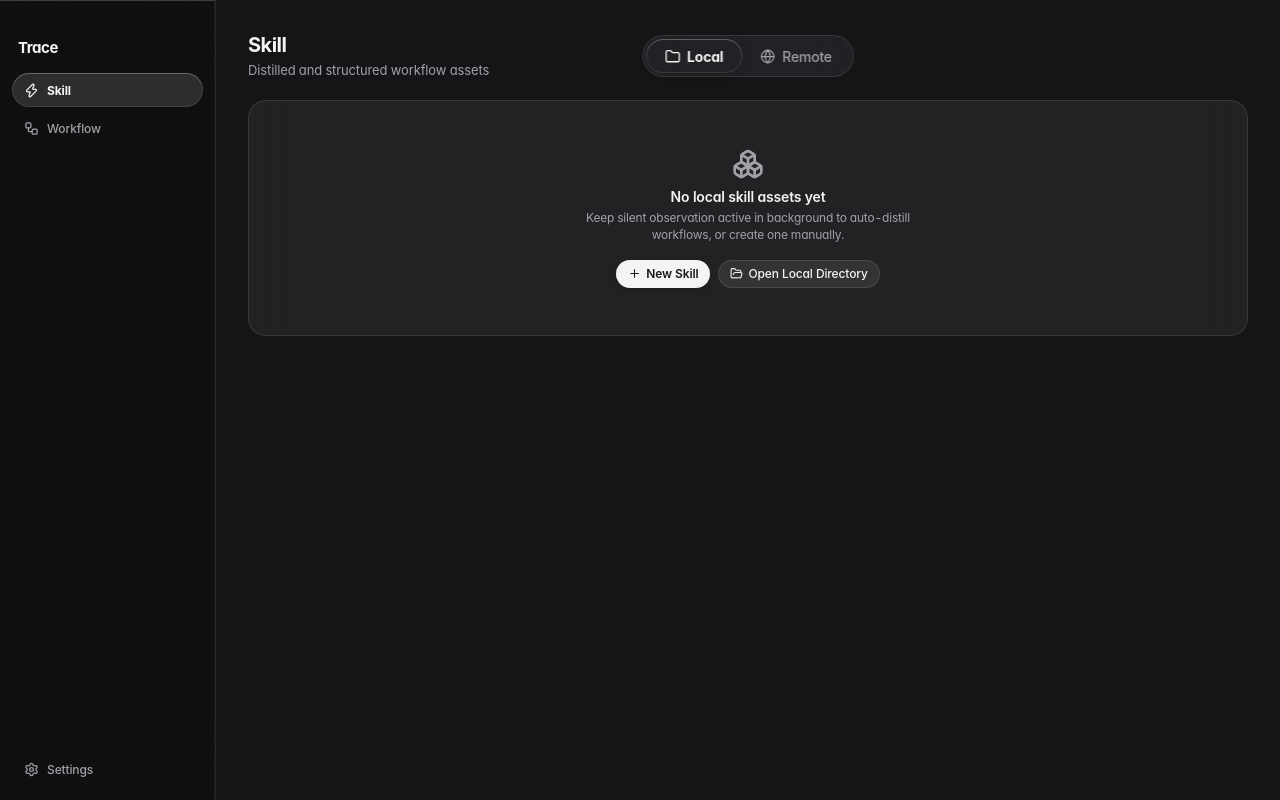
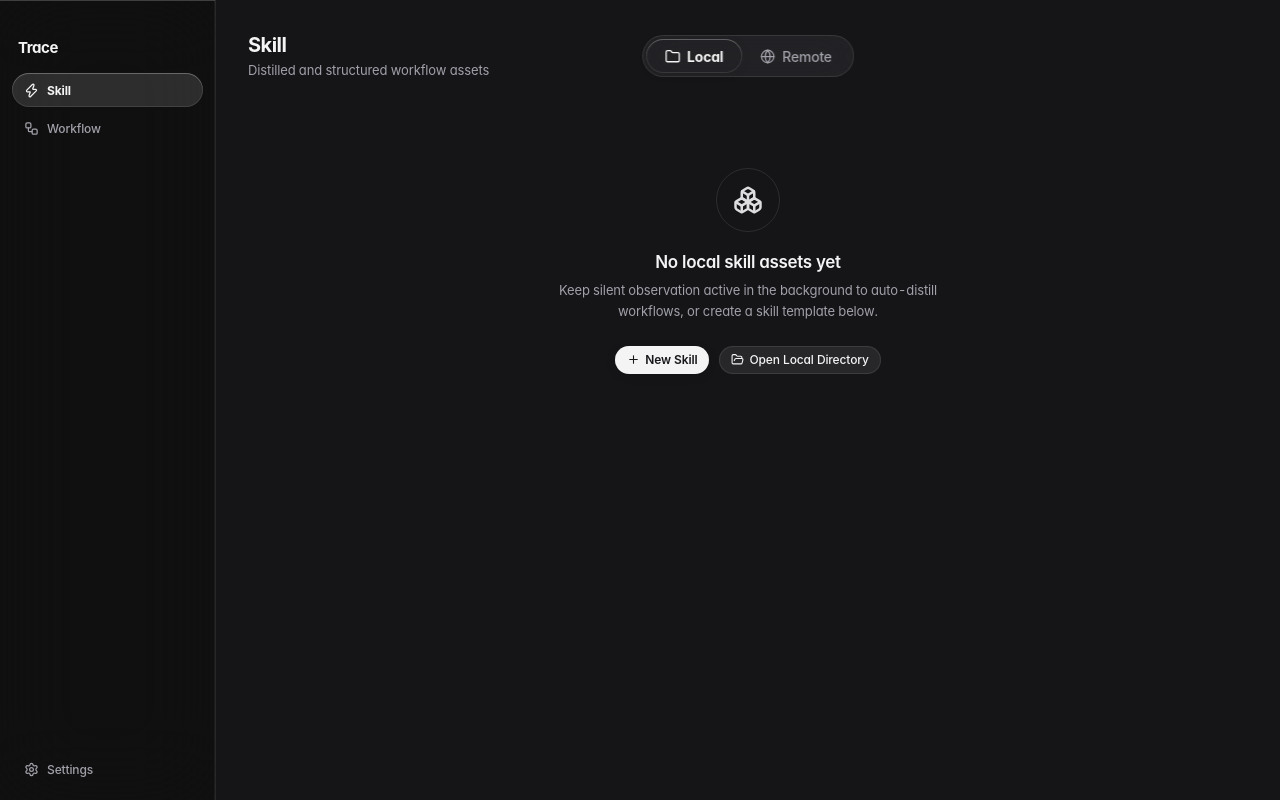
Before and after one commit to overdev-l/workflow-skill, a React (Vite) app in the folder apps/desktop/: page / in a window 1280 px wide. Built offline with nearby package versions, Linux system fonts and the light colour scheme.

Commit message:
refactor(ui): redesign empty states to zero-card layout

```diff
--- a/apps/desktop/src/App.tsx
+++ b/apps/desktop/src/App.tsx
@@ -233,12 +233,14 @@ function WorkflowsOverviewPage({
   onOpenDetail,
   onSaveSkill,
   onDismiss,
+  observing = true,
 }: {
   items: Workflow[]
   savedMap: Record<string, boolean>
   onOpenDetail: (wf: Workflow) => void
   onSaveSkill: (wf: Workflow) => void
   onDismiss: (wfId: string) => void
+  observing?: boolean
 }) {
   const { t } = useI18n()
 
@@ -251,7 +253,8 @@ function WorkflowsOverviewPage({
         </div>
       </header>
 
-      {/* Unified Flat Table Container */}
+      {items.length > 0 ? (
+        /* Unified Flat Table Container */
         <div className="flat-table-wrap stagger-item">
           <div className="flat-rows-list">
             {items.map((wf, idx) => {
@@ -310,16 +313,22 @@ function WorkflowsOverviewPage({
                 </div>
               )
             })}
-
-          {items.length === 0 ? (
-            <div className="clean-empty-state">
-              <Check size={28} className="empty-icon" />
-              <h3>{t.workflows.emptyTitle}</h3>
-              <p>{t.workflows.emptyDesc}</p>
-            </div>
-          ) : null}
-        </div>
-      </div>
+          </div>
+        </div>
+      ) : (
+        /* Zero-Card Clean Empty State */
+        <div className="clean-empty-state stagger-item">
+          <div className="empty-icon-halo">
+            <Sparkles size={28} className="empty-icon-glow" />
+          </div>
+          <h3 className="empty-title">{t.workflows.emptyTitle}</h3>
+          <p className="empty-desc">{t.workflows.emptyDesc}</p>
+          <div className="empty-status-pill font-mono">
+            <span className={`live-pulsing-dot ${observing ? 'is-observing' : 'is-paused'}`} />
+            <span>{observing ? t.workflows.observingLiveHint : t.workflows.observingPausedHint}</span>
+          </div>
+        </div>
+      )}
     </div>
   )
 }
@@ -487,8 +496,9 @@ function SkillsOverviewPage({
 
       {skillTab === 'local' ? (
         <div key="local-tab" className="tab-content-pane">
-          {/* Local Tab: Filter Row: Floating Capsule Search Box & Flat Segmented Tab */}
           {skills.length > 0 ? (
+            <>
+              {/* Filter Toolbar */}
               <div className="filter-toolbar-row stagger-item">
                 <label className="search-capsule-box">
                   <Search size={14} />
@@ -525,9 +535,9 @@ function SkillsOverviewPage({
                   </button>
                 </div>
               </div>
-          ) : null}
 
               {/* Local Skills List Container */}
+              {filteredSkills.length > 0 ? (
                 <div className="flat-table-wrap stagger-item">
                   <div className="flat-rows-list">
                     {filteredSkills.map((sk, idx) => (
@@ -567,19 +577,37 @@ function SkillsOverviewPage({
                         </div>
                       </div>
                     ))}
-
-              {skills.length > 0 && filteredSkills.length === 0 ? (
-                <div className="clean-empty-state">
-                  <Search size={24} className="empty-icon" />
-                  <p>{t.skills.emptySearch}</p>
-                </div>
-              ) : null}
-
-              {skills.length === 0 ? (
-                <div className="clean-empty-state">
-                  <Boxes size={32} className="empty-icon" />
-                  <h3>{t.skills.emptyLocalTitle}</h3>
-                  <p>{t.skills.emptyLocalDesc}</p>
+                  </div>
+                </div>
+              ) : (
+                /* Zero-Card Clean Empty Search State */
+                <div className="clean-empty-state stagger-item">
+                  <div className="empty-icon-halo">
+                    <Search size={26} className="empty-icon-glow" />
+                  </div>
+                  <h3 className="empty-title">{t.skills.emptySearch}</h3>
+                  <p className="empty-desc">{t.skills.emptySearchDesc(query)}</p>
+                  <div className="empty-state-actions">
+                    <button
+                      type="button"
+                      className="btn btn--secondary btn--capsule"
+                      onClick={() => setQuery('')}
+                    >
+                      <X size={13} />
+                      <span>{t.skills.clearSearchBtn}</span>
+                    </button>
+                  </div>
+                </div>
+              )}
+            </>
+          ) : (
+            /* Zero-Card Clean Empty Local Skills State */
+            <div className="clean-empty-state stagger-item">
+              <div className="empty-icon-halo">
+                <Boxes size={30} className="empty-icon-glow" />
+              </div>
+              <h3 className="empty-title">{t.skills.emptyLocalTitle}</h3>
+              <p className="empty-desc">{t.skills.emptyLocalDesc}</p>
               <div className="empty-state-actions">
                 <button type="button" className="btn btn--primary btn--capsule" onClick={onNewSkill}>
                   <Plus size={13} />
@@ -595,40 +623,17 @@ function SkillsOverviewPage({
                 </button>
               </div>
             </div>
-              ) : null}
-            </div>
-          </div>
+          )}
         </div>
       ) : (
         <div key="remote-tab" className="tab-content-pane">
-          {/* Remote Tab: Remote Hub Announcement Banner */}
-          <div className="remote-hub-banner stagger-item">
-            <div className="remote-hub-banner__left">
-              <div className="remote-hub-icon-wrap">
-                <Globe size={18} />
-              </div>
-              <div>
-                <strong className="remote-hub-headline">{t.skills.remoteLibraryNoticeTitle}</strong>
-                <p className="remote-hub-desc">{t.skills.remoteLibraryNoticeDesc}</p>
-              </div>
-            </div>
-            <button
-              type="button"
-              className="btn btn--capsule btn--secondary btn--sm"
-              onClick={() => notify?.(t.skills.remoteComingSoonToast)}
-            >
-              <ExternalLink size={12} />
-              <span>{t.skills.remoteDocsBtn}</span>
-            </button>
-          </div>
-
-          {/* Remote Skills Clean Empty State */}
-          <div className="flat-table-wrap stagger-item">
-            <div className="flat-rows-list">
-              <div className="clean-empty-state">
-                <Globe size={32} className="empty-icon" />
-                <h3>{t.skills.emptyRemoteTitle}</h3>
-                <p>{t.skills.emptyRemoteDesc}</p>
+          {/* Zero-Card Clean Empty Remote Skills State */}
+          <div className="clean-empty-state stagger-item">
+            <div className="empty-icon-halo">
+              <Globe size={30} className="empty-icon-glow" />
+            </div>
+            <h3 className="empty-title">{t.skills.emptyRemoteTitle}</h3>
+            <p className="empty-desc">{t.skills.emptyRemoteDesc}</p>
             <div className="empty-state-actions">
               <button
                 type="button"
@@ -638,8 +643,14 @@ function SkillsOverviewPage({
                 <Sliders size={13} />
                 <span>{t.skills.remoteConfigureBtn}</span>
               </button>
-                </div>
-              </div>
+              <button
+                type="button"
+                className="btn btn--capsule-ghost btn--capsule"
+                onClick={() => notify?.(t.skills.remoteComingSoonToast)}
+              >
+                <ExternalLink size={13} />
+                <span>{t.skills.remoteDocsBtn}</span>
+              </button>
             </div>
           </div>
         </div>
@@ -2416,6 +2427,7 @@ export function App() {
                   setDiscoveries((prev) => prev.filter((i) => i.id !== wfId))
                   setToast(t.workflows.dismissedToast)
                 }}
+                observing={observing}
               />
             ) : null}
           </>
--- a/apps/desktop/src/app.css
+++ b/apps/desktop/src/app.css
@@ -1882,41 +1882,123 @@ pre {
   min-width: 28px;
 }
 
-/* Empty State */
+/* =========================================================================
+   Zero-Card Clean Empty State Design System
+   ========================================================================= */
 .clean-empty-state {
   display: flex;
   flex-direction: column;
   align-items: center;
   justify-content: center;
-  padding: 48px 20px;
+  padding: 68px 24px 80px;
   text-align: center;
-}
-
-.empty-icon {
-  color: var(--color-muted);
-  margin-bottom: 8px;
-}
-
+  background: transparent !important;
+  border: none !important;
+  box-shadow: none !important;
+  width: 100%;
+}
+
+.empty-icon-halo {
+  position: relative;
+  display: flex;
+  align-items: center;
+  justify-content: center;
+  width: 64px;
+  height: 64px;
+  border-radius: 50%;
+  background: var(--color-surface);
+  border: 1px solid var(--glass-border);
+  color: var(--color-primary);
+  margin-bottom: 20px;
+  transition: transform var(--motion-fast) var(--motion-smooth);
+}
+
+.empty-icon-halo::before {
+  content: '';
+  position: absolute;
+  inset: -14px;
+  border-radius: 50%;
+  background: radial-gradient(circle, var(--color-primary-subtle) 0%, transparent 70%);
+  z-index: -1;
+  pointer-events: none;
+}
+
+.empty-icon-glow {
+  color: var(--color-primary);
+  opacity: 0.9;
+}
+
+[data-theme='light'] .empty-icon-halo {
+  background: var(--color-surface);
+  border-color: var(--glass-border);
+  box-shadow: 0 4px 16px rgba(37, 99, 235, 0.08);
+}
+
+.clean-empty-state .empty-title,
 .clean-empty-state h3 {
-  margin: 0 0 4px;
-  font-size: 0.875rem;
+  margin: 0 0 8px;
+  font-size: 1.0625rem;
   font-weight: 600;
-  color: var(--color-ink);
-}
-
+  letter-spacing: -0.02em;
+  color: var(--color-ink);
+}
+
+.clean-empty-state .empty-desc,
 .clean-empty-state p {
   margin: 0;
-  font-size: 0.75rem;
-  color: var(--color-muted);
-  max-width: 380px;
-  line-height: 1.45;
+  font-size: 0.8125rem;
+  color: var(--color-muted);
+  max-width: 440px;
+  line-height: 1.6;
+  letter-spacing: -0.01em;
 }
 
 .empty-state-actions {
   display: flex;
   align-items: center;
+  justify-content: center;
+  gap: 10px;
+  margin-top: 24px;
+}
+
+.empty-status-pill {
+  display: inline-flex;
+  align-items: center;
   gap: 8px;
-  margin-top: 16px;
+  padding: 6px 14px;
+  border-radius: var(--radius-pill);
+  background: var(--color-surface);
+  border: 1px solid var(--glass-border);
+  color: var(--color-muted);
+  font-size: 0.6875rem;
+  margin-top: 24px;
+  letter-spacing: -0.01em;
+}
+
+.live-pulsing-dot {
+  width: 7px;
+  height: 7px;
+  border-radius: 50%;
+  background: var(--color-success);
+  box-shadow: 0 0 8px var(--color-success);
+  animation: liveDotPulse 2s cubic-bezier(0.4, 0, 0.6, 1) infinite;
+}
+
+.live-pulsing-dot.is-paused {
+  background: var(--color-waiting);
+  box-shadow: 0 0 6px var(--color-waiting);
+  animation: none;
+}
+
+@keyframes liveDotPulse {
+  0%, 100% {
+    opacity: 1;
+    transform: scale(1);
+  }
+  50% {
+    opacity: 0.4;
+    transform: scale(0.85);
+  }
 }
 
 /* Floating Capsule Toast */
--- a/apps/desktop/src/i18n.tsx
+++ b/apps/desktop/src/i18n.tsx
@@ -39,8 +39,10 @@ export const translations = {
       confirmCreateBtn: '确认创建',
       createdToast: (name: string) => `已创建“${name}”`,
       emptySearch: '未搜索到匹配的 Skill 资产',
+      emptySearchDesc: (q: string) => `没有找到与 “${q}” 相关的 Skill 资产，尝试更换关键词`,
+      clearSearchBtn: '清除搜索条件',
       emptyLocalTitle: '暂无本地 Skill 资产',
-      emptyLocalDesc: '在后台保持静默观察以自动沉淀高频操作，或点击上方「新建 Skill」创建资产模板。',
+      emptyLocalDesc: '在后台保持静默观察以自动沉淀高频操作，或点击下方「新建 Skill」创建资产模板。',
       openLocalDirBtn: '打开本地存储目录',
       emptyRemoteTitle: '暂无远程 Skill 资产',
       emptyRemoteDesc: '尚未配置远程 Skill 仓库源。后续配置后可一键同步与发现团队自动化资产。',
@@ -72,6 +74,8 @@ export const translations = {
       dismissedToast: '已忽略该工作流',
       emptyTitle: '暂无新发现的工作流模式',
       emptyDesc: 'Trace 正在后台静默观察重复操作，捕获后将自动生成结构化工作流。',
+      observingLiveHint: '静默观察中 · 自动提炼操作流',
+      observingPausedHint: '静默观察已暂停',
     },
     detail: {
       back: '返回概览',
@@ -296,8 +300,10 @@ export const translations = {
       confirmCreateBtn: 'Create Skill',
       createdToast: (name: string) => `Created “${name}”`,
       emptySearch: 'No matching skills found',
+      emptySearchDesc: (q: string) => `No skill assets matched “${q}”. Try a different search term.`,
+      clearSearchBtn: 'Clear search',
       emptyLocalTitle: 'No local skill assets yet',
-      emptyLocalDesc: 'Keep silent observation active in background to auto-distill workflows, or create one manually.',
+      emptyLocalDesc: 'Keep silent observation active in the background to auto-distill workflows, or create a skill template below.',
       openLocalDirBtn: 'Open Local Directory',
       emptyRemoteTitle: 'No remote skill assets yet',
       emptyRemoteDesc: 'No remote skill source configured yet. Connect a remote repository to sync assets.',
@@ -329,6 +335,8 @@ export const translations = {
       dismissedToast: 'Workflow dismissed',
       emptyTitle: 'No newly discovered patterns',
       emptyDesc: 'Trace is silently observing repetitive actions in the background.',
+      observingLiveHint: 'Observing silently · Auto-distilling patterns',
+      observingPausedHint: 'Observation paused',
     },
     detail: {
       back: 'Back',
```
Lines whose indentation alone changed are shown as unchanged.
